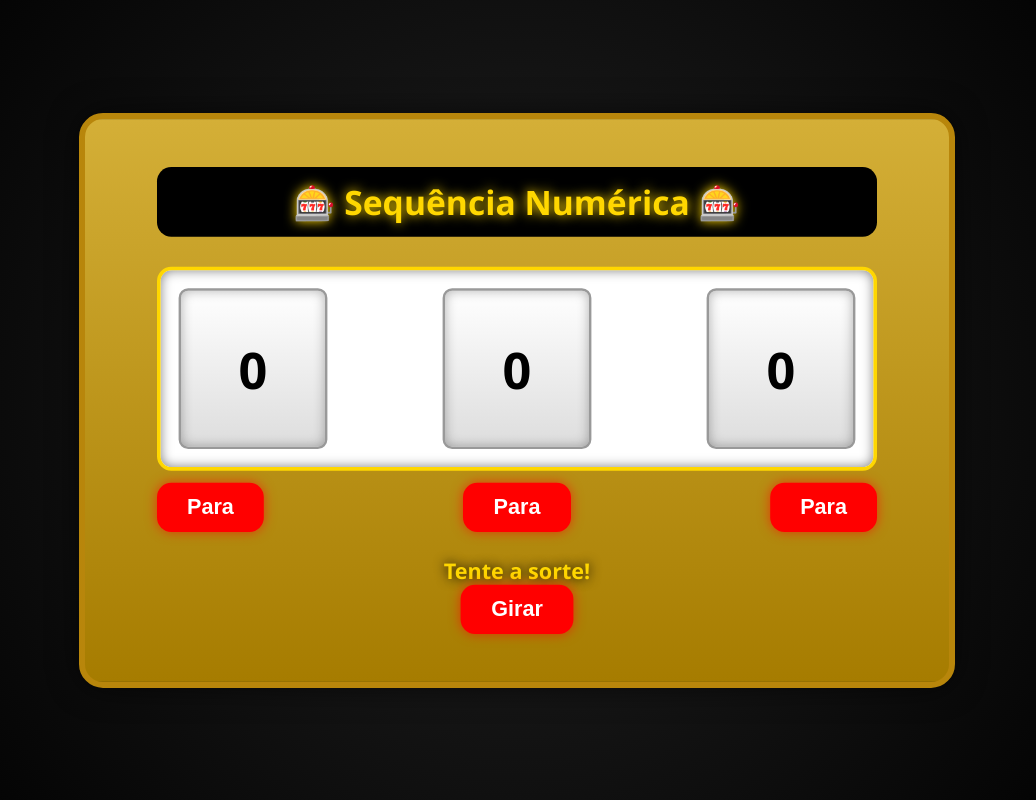
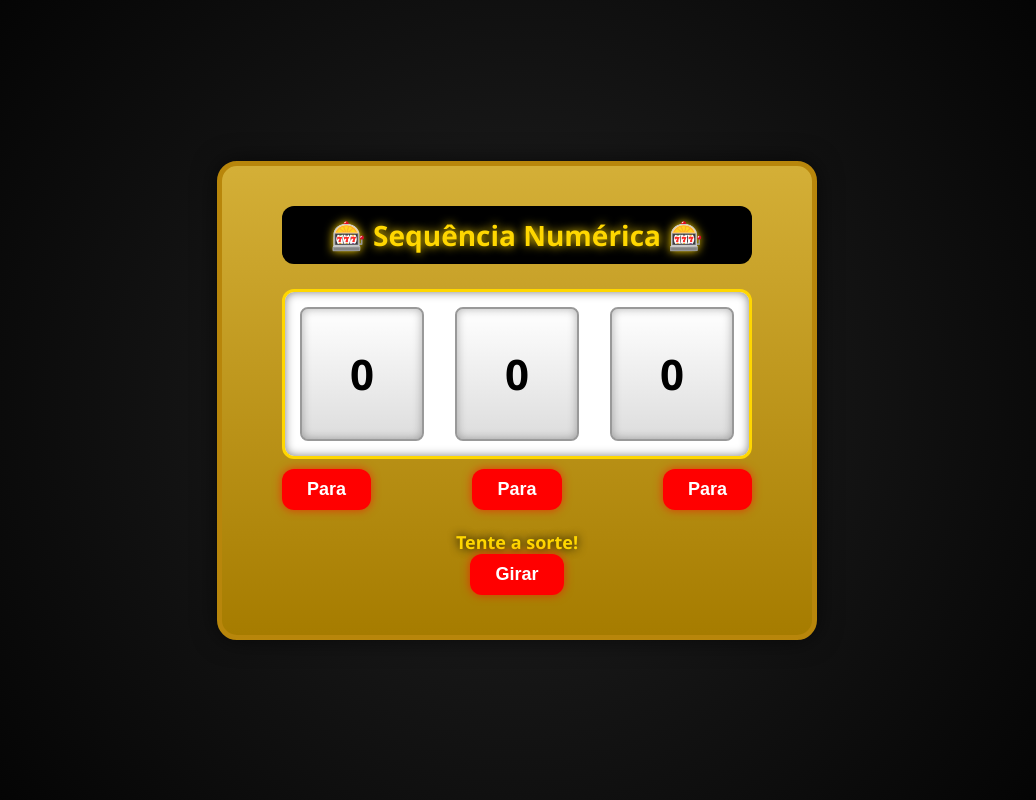
Before and after one commit to marcos55920/trabalhosteam, a plain HTML site: page index.html in a window 1280 px wide. Shown: the whole page, without its empty margins (123-1159 px from the left). Drawn offline with Linux system fonts and the light colour scheme.

Commit message:
Update index.html

```diff
--- a/index.html
+++ b/index.html
@@ -2,19 +2,34 @@
 <html lang="pt-BR">
 <head>
   <meta charset="utf-8" />
-  <meta name="viewport" content="width=device-width,initial-scale=1" />
+  <meta name="viewport" content="width=device-width, height=device-height, initial-scale=1, maximum-scale=1, user-scalable=no, orientation=landscape" />
   <title>Sequência Numérica 🎰</title>
   <style>
-    body {
+    @media screen and (orientation: portrait) {
+      body {
+        transform: rotate(-90deg);
+        transform-origin: left top;
+        width: 100vh;
+        height: 100vw;
+        overflow-x: hidden;
+        position: absolute;
+        top: 100%;
+        left: 0;
+      }
+    }
+
+    body, html {
       margin: 0;
+      padding: 0;
+      width: 100vw;
+      height: 100vh;
+      overflow: hidden;
       display: flex;
       justify-content: center;
       align-items: center;
-      height: 100vh;
       background: radial-gradient(circle at center, #222 0%, #000 100%);
       font-family: 'Segoe UI', sans-serif;
       color: #fff;
-      overflow: hidden;
     }
 
     .slot-machine {
@@ -25,11 +40,13 @@
       box-shadow: 0 0 25px rgba(0,0,0,0.6);
       text-align: center;
       width: 600px;
-      transform: scale(1.2);
+      max-width: 95vw;
+      max-height: 90vh;
+      transform: scale(1);
       transition: box-shadow 0.4s ease, transform 0.4s ease;
+      box-sizing: border-box;
     }
 
-    /* 🔹 Título restaurado */
     .slot-header {
       background: black;
       border-radius: 12px;
@@ -65,6 +82,7 @@
       border-radius: 8px;
       border: 2px solid #999;
       box-shadow: inset 0 0 10px rgba(0,0,0,0.3);
+      user-select: none;
     }
 
     .stop-buttons {
@@ -84,6 +102,7 @@
       cursor: pointer;
       box-shadow: 0 0 10px rgba(255,0,0,0.6);
       transition: transform 0.1s ease, background-color 0.2s ease;
+      user-select: none;
     }
 
     .stop-button:hover, .button:hover {
@@ -101,6 +120,8 @@
       color: gold;
       text-shadow: 0 0 10px #000;
       transition: all 0.3s ease;
+      user-select: none;
+      min-height: 24px;
     }
 
     @keyframes winFlash {
@@ -131,6 +152,7 @@
       animation: fall linear forwards;
       border-radius: 50%;
       opacity: 0.9;
+      pointer-events: none;
     }
     @keyframes fall {
       0% { transform: translateY(0) rotate(0deg); }
@@ -140,7 +162,7 @@
 </head>
 <body>
   <div class="slot-machine" id="machine">
-    <div class="slot-header">🎰 Sequência Numérica 🎰</div> <!-- 🔹 título de volta -->
+    <div class="slot-header">🎰 Sequência Numérica 🎰</div>
 
     <div class="reels">
       <div class="reel" id="reel1">0</div>
@@ -187,9 +209,10 @@
     let spinning = false;
     let stopped = [false, false, false];
 
+    // Permite a ativação antecipada dos sons em dispositivos que exigem interação do usuário
     document.body.addEventListener('click', () => {
       [somVitoria, somGiro].forEach(s => {
-        s.play().then(() => { s.pause(); s.currentTime = 0; }).catch(()=>{});
+        s.play().then(() => { s.pause(); s.currentTime = 0; }).catch(() => {});
       });
     }, { once: true });
 
@@ -205,7 +228,7 @@
         conf.style.background = ['gold','#ffbf00','#fff'][Math.floor(Math.random()*3)];
         conf.style.width = 5 + Math.random() * 10 + 'px';
         conf.style.height = conf.style.width;
-        conf.style.animationDuration = 2 + Math.random()*3 + 's';
+        conf.style.animationDuration = 2 + Math.random() * 3 + 's';
         document.body.appendChild(conf);
         setTimeout(() => conf.remove(), 5000);
       }
@@ -237,7 +260,7 @@
         somGiro.pause();
         somGiro.currentTime = 0;
 
-        const [a,b,c] = results;
+        const [a, b, c] = results;
         if (a === b && b === c) {
           message.textContent = `🎉 JACKPOT! Três iguais (${a})! 🥇`;
           somVitoria.currentTime = 0;
```
